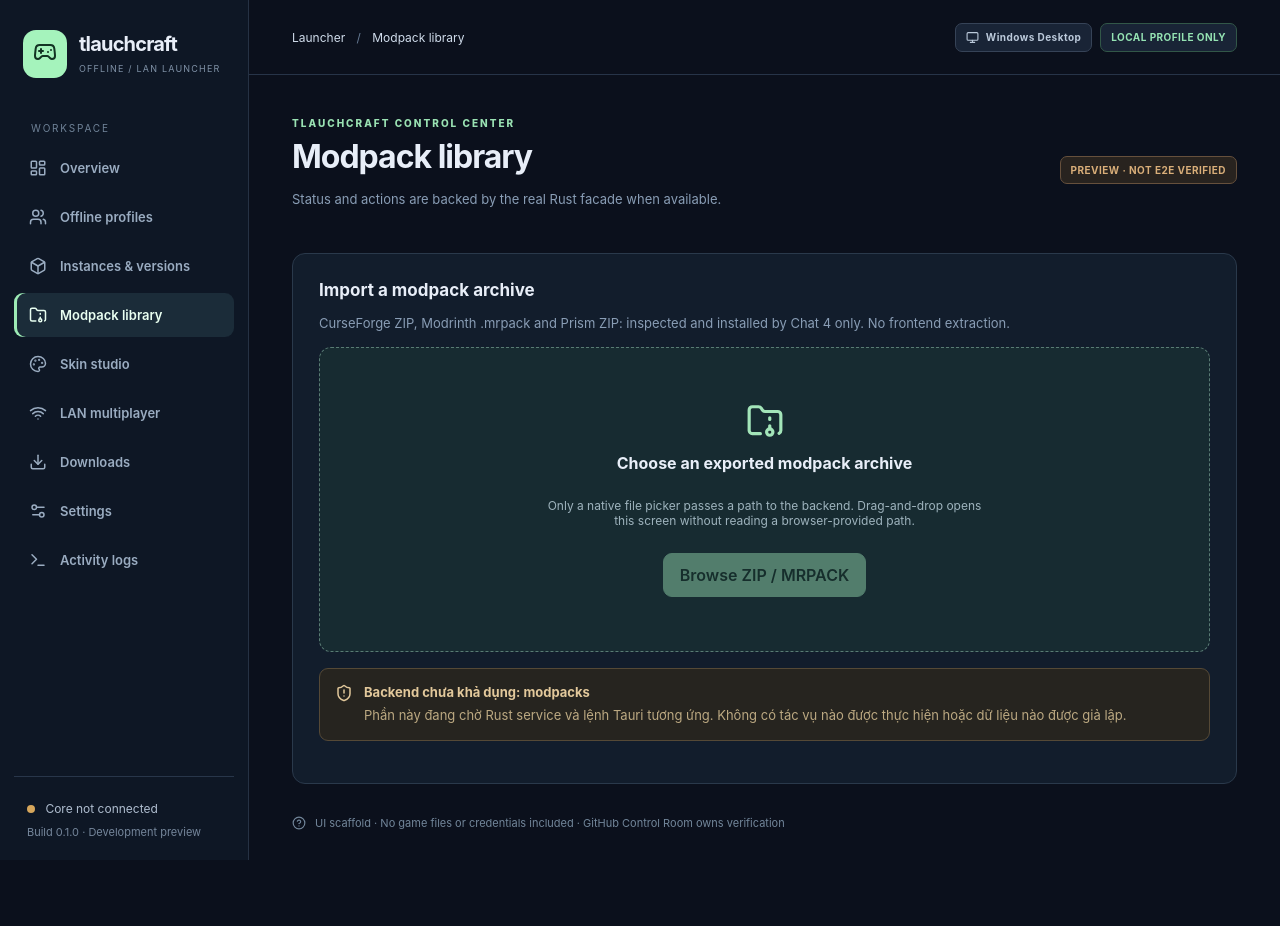
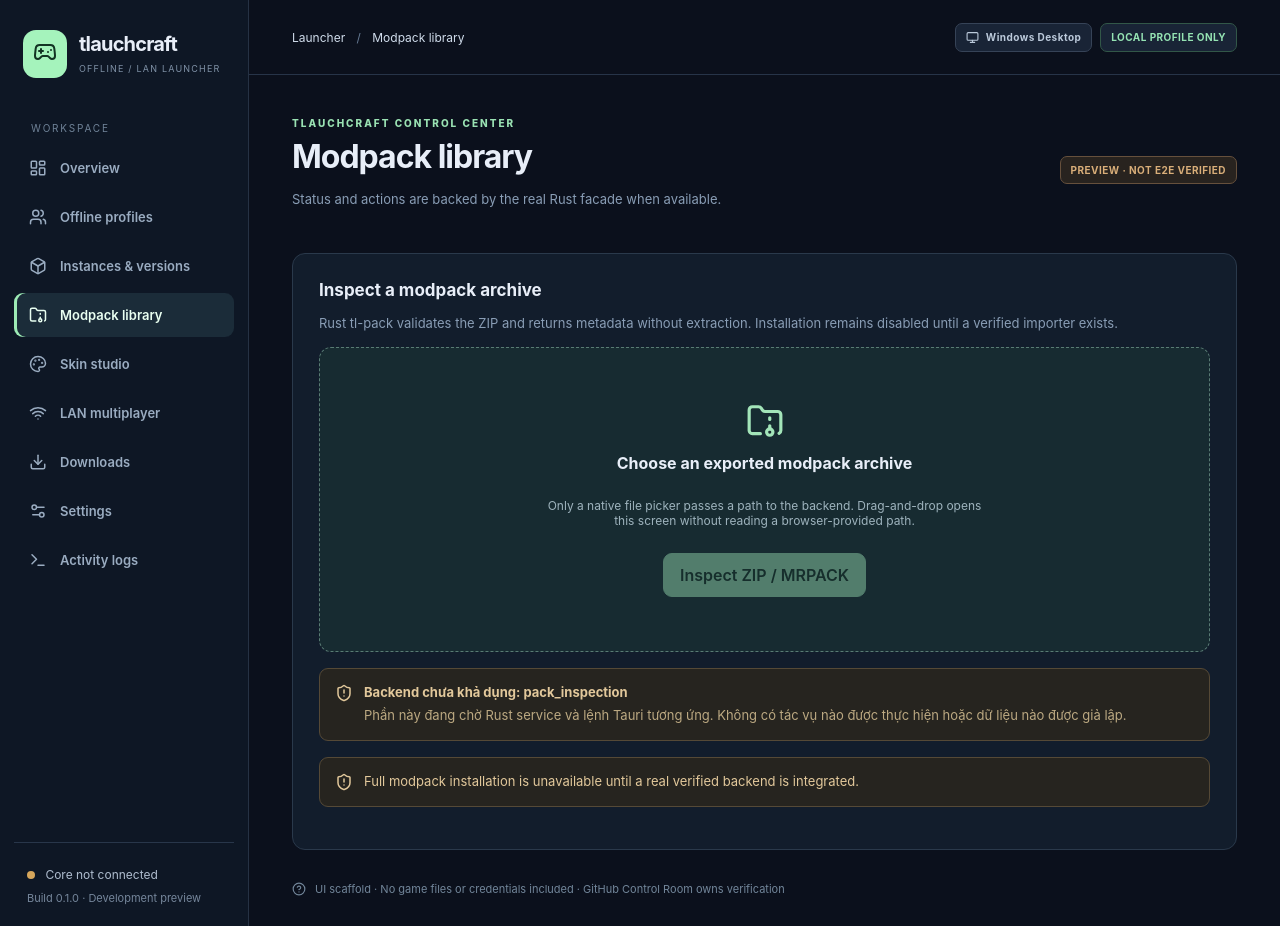
Before and after one commit to 1doiliemkhoet/tlauchcraft, a React (Vite) app in the folder apps/desktop/: page / in a window 1280 px wide. Both pictures are taken after a click on the button "Modpack library". Before the commit the page ends 860 px from the top, so only its background shows below. Built offline with nearby package versions, Linux system fonts and the light colour scheme.

Commit message:
feat(desktop): show real modpack ZIP inspection without pretending installation

```diff
--- a/apps/desktop/src/App.tsx
+++ b/apps/desktop/src/App.tsx
@@ -1,7 +1,7 @@
 import { useCallback, useEffect, useState } from 'react';
 import { open } from '@tauri-apps/plugin-dialog';
 import { Activity, Box, CircleHelp, Download, FolderArchive, Gamepad2, HardDrive, LayoutDashboard, Monitor, Palette, Play, Settings2, ShieldAlert, Terminal, Users, Wifi, XCircle } from 'lucide-react';
-import { EMPTY_CAPABILITIES, negotiate, operations, safeArchive, safePercent, subscribeProgress, type Capabilities, type Feature, type GameInstance, type OfflineProfile, type ProgressEvent } from './backend';
+import { EMPTY_CAPABILITIES, negotiate, operations, safeArchive, safePercent, subscribeProgress, type Capabilities, type Feature, type GameInstance, type OfflineProfile, type ProgressEvent, type PackMetadata } from './backend';
 
 type Page = 'home' | 'profiles' | 'instances' | 'modpacks' | 'skins' | 'lan' | 'downloads' | 'settings' | 'logs';
 const navigation = [
@@ -29,6 +29,7 @@ export default function App() {
   const [selectedProfile, setSelectedProfile] = useState('');
   const [selectedInstance, setSelectedInstance] = useState('');
   const [events, setEvents] = useState<ProgressEvent[]>([]);
+  const [packPreview, setPackPreview] = useState<PackMetadata | null>(null);
   const [logs, setLogs] = useState<string[]>([]);
   const [error, setError] = useState<string>();
   const [busy, setBusy] = useState(false);
@@ -57,12 +58,13 @@ export default function App() {
     return () => { active = false; unsubscribe?.(); };
   }, [refresh, log]);
   const importFile = async (path?: string) => {
-    if (!caps.features.modpacks) { setError('Modpack backend chưa có; không import giả lập.'); return; }
+    if (!caps.features.pack_inspection) { setError('Archive inspector unavailable.'); return; }
     let input = path;
     if (!input) { const selected = await open({ multiple: false, filters: [{ name: 'Modpack archives', extensions: ['zip', 'mrpack'] }] }); if (typeof selected === 'string') input = selected; }
     if (!input) return;
     if (!safeArchive(input)) { setError('Chỉ nhận .zip hoặc .mrpack. Backend sẽ kiểm tra nội dung archive.'); return; }
-    await run('Import modpack', async () => { await operations.importPack(caps, input!); await refresh(caps); });
+    setPackPreview(null);
+    await run('Inspect modpack', async () => { const metadata = await operations.inspectPack(caps, input!); setPackPreview(metadata); });
   };
   const current = navigation.find(n => n.id === page)!;
   const selected = instances.find(i => i.id === selectedInstance);
@@ -88,7 +90,7 @@ export default function App() {
         </>}
         {page === 'profiles' && <div className="panel"><h3>Offline identities</h3><p className="muted">A persistent UUID is provided by the core, not derived from the editable nickname.</p><div className="form-row"><input aria-label="Minecraft username" placeholder="Minecraft username" maxLength={16} value={username} onChange={e => setUsername(e.target.value)}/><button className="primary" disabled={!caps.features.profiles || !/^[A-Za-z0-9_]{3,16}$/.test(username) || busy} onClick={() => void run('Create profile', async () => { await operations.createProfile(caps, username); setUsername(''); await refresh(caps); })}>Create profile</button></div>{profiles.map(p => <div className="item" key={p.id}><Users size={18}/><strong>{p.username}</strong><span className="mono">{p.id}</span></div>)}{!profiles.length && <Empty title="No local profiles loaded" description="Create one when the profile service is connected."/>}{!caps.features.profiles && <Unavailable feature="profiles"/>}</div>}
         {page === 'instances' && <div className="panel"><h3>Minecraft instances</h3><p className="muted">Versions are resolved and validated by Chat 2; loaders by Chat 3.</p>{instances.map(i => <div className="item" key={i.id}><Box size={18}/><strong>{i.display_name}</strong><span>{i.minecraft_version} · {i.loader.kind}</span><span className="chip">{i.state}</span></div>)}{!instances.length && <Empty title="No instances" description="No real instances have been returned by the backend."/>}<p className="muted">Available version records: {versions.length}</p>{!caps.features.instances && <Unavailable feature="instances"/>}</div>}
-        {page === 'modpacks' && <div className="panel"><h3>Import a modpack archive</h3><p className="muted">CurseForge ZIP, Modrinth .mrpack and Prism ZIP: inspected and installed by Chat 4 only. No frontend extraction.</p><div className="dropzone"><FolderArchive size={38}/><strong>Choose an exported modpack archive</strong><p>Only a native file picker passes a path to the backend. Drag-and-drop opens this screen without reading a browser-provided path.</p><button className="primary" disabled={!caps.features.modpacks || busy} onClick={() => void importFile()}>Browse ZIP / MRPACK</button></div>{!caps.features.modpacks && <Unavailable feature="modpacks"/>}</div>}
+        {page === 'modpacks' && <div className="panel"><h3>Inspect a modpack archive</h3><p className="muted">Rust tl-pack validates the ZIP and returns metadata without extraction. Installation remains disabled until a verified importer exists.</p><div className="dropzone"><FolderArchive size={38}/><strong>Choose an exported modpack archive</strong><p>Only a native file picker passes a path to the backend. Drag-and-drop opens this screen without reading a browser-provided path.</p><button className="primary" disabled={!caps.features.pack_inspection || busy} onClick={() => void importFile()}>Inspect ZIP / MRPACK</button></div>{packPreview && <div className="panel"><h3>Read-only inspection result</h3><div className="item"><strong>{packPreview.name}</strong><span>{packPreview.game_version} · {packPreview.loader.kind}</span></div><div className="item">Archive hash (SHA-256) <span className="mono">{packPreview.archive_sha256}</span></div><div className="item">Entries <span>{packPreview.archive_entries}</span></div>{packPreview.warnings.map((warning, i) => <Notice key={i}>{warning}</Notice>)}<Notice>Inspected only: the modpack has NOT been installed, verified for play, or launched.</Notice></div>}{!caps.features.pack_inspection && <Unavailable feature="pack_inspection"/>}{!caps.features.modpacks && <Notice>Full modpack installation is unavailable until a real verified backend is integrated.</Notice>}</div>}
         {page === 'skins' && <div className="panel"><h3>Skin studio</h3><p className="muted">Classic / Slim · PNG library · pixel editor · 3D preview · cape compatibility</p><div className="placeholder-grid"><div className="skin-silhouette"><Palette size={44}/><span>3D render waiting for SkinService</span></div><div><h3>Visibility matters</h3><p>Launcher preview, your in-game appearance and skins visible to LAN peers are separate verification states.</p><div className="item">Launcher preview <span>Unverified</span></div><div className="item">Singleplayer provider <span>Unverified</span></div><div className="item">LAN peer visibility <span>Unverified</span></div></div></div><Unavailable feature="skins"/></div>}
         {page === 'lan' && <div className="panel"><h3>Trusted LAN multiplayer</h3><p className="muted">Host / Join will require modpack and loader compatibility checks, stable offline identity and trusted LAN binding.</p><Notice>Never expose an offline-mode dedicated server to the public Internet. Verify world and inventory persistence on two physical machines.</Notice><div className="form-row"><button disabled={!caps.features.lan || busy} onClick={() => void run('LAN status', async () => { const value = await operations.lanStatus(caps); log(JSON.stringify(value)); })}>Check LAN status</button><button disabled>Host server · awaiting contract</button><button disabled>Join server · awaiting contract</button></div>{!caps.features.lan && <Unavailable feature="lan"/>}</div>}
         {page === 'downloads' && <div className="panel"><h3>Operation progress</h3><p className="muted">Incoming typed events only; no artificial timers or fake percentages.</p>{events.length ? events.map((event, index) => <div className="event" key={event.operation_id + event.timestamp + index}><div className="event-title"><strong>{event.phase}</strong><span>{event.message_key}</span><small>{event.timestamp}</small></div>{safePercent(event.percent) !== undefined && <progress max={100} value={safePercent(event.percent)} aria-label={event.message_key}/>}<button disabled={!caps.features.downloads || busy} onClick={() => void run('Cancel operation', () => operations.cancel(caps, event.operation_id))}>Cancel</button></div>) : <Empty title="No events received" description="Download and install progress will appear here when the backend publishes events."/>}{!caps.features.downloads && <Unavailable feature="downloads"/>}</div>}
```
